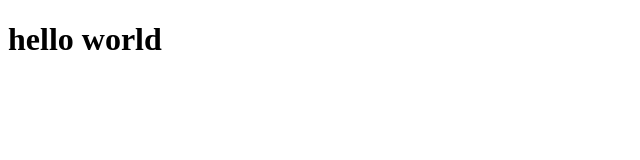
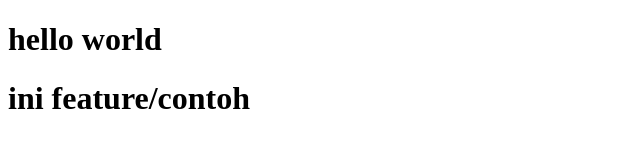
Before and after one commit to BarraAdivian/belajar-git-remote, a plain HTML site: page index.html in a window 1280 px wide. Shown: the whole page, without its empty margins (0-640 px from the left). Drawn offline with Linux system fonts and the light colour scheme.

Commit message:
add contooh.html and index.html

```diff
--- a/index.html
+++ b/index.html
@@ -9,5 +9,8 @@
     <h1>
         hello world
     </h1>
+    <h1>
+        ini feature/contoh
+    </h1>
 </body>
 </html>
```
Also changed, not shown: contoh.html (added, +7 -0 lines).
